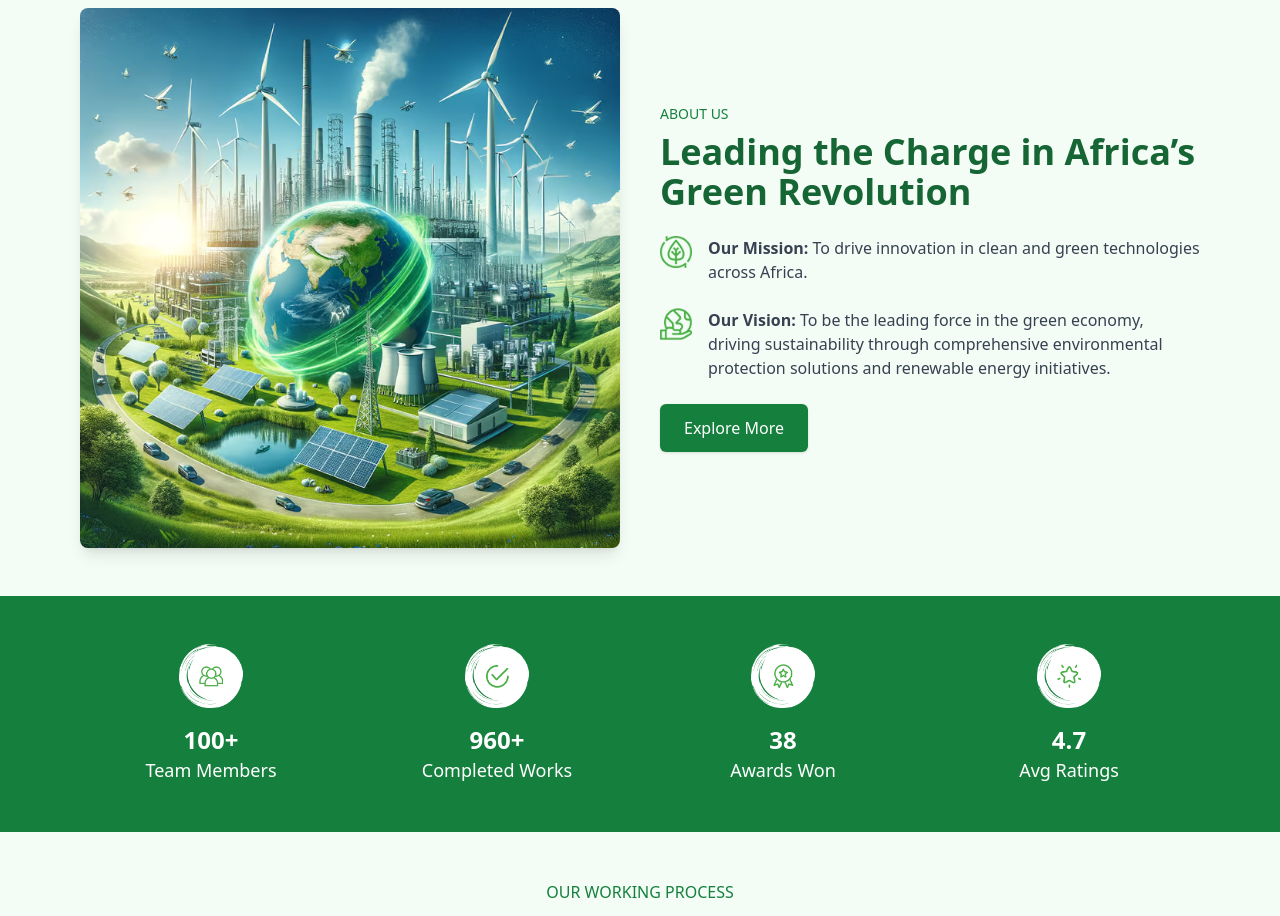
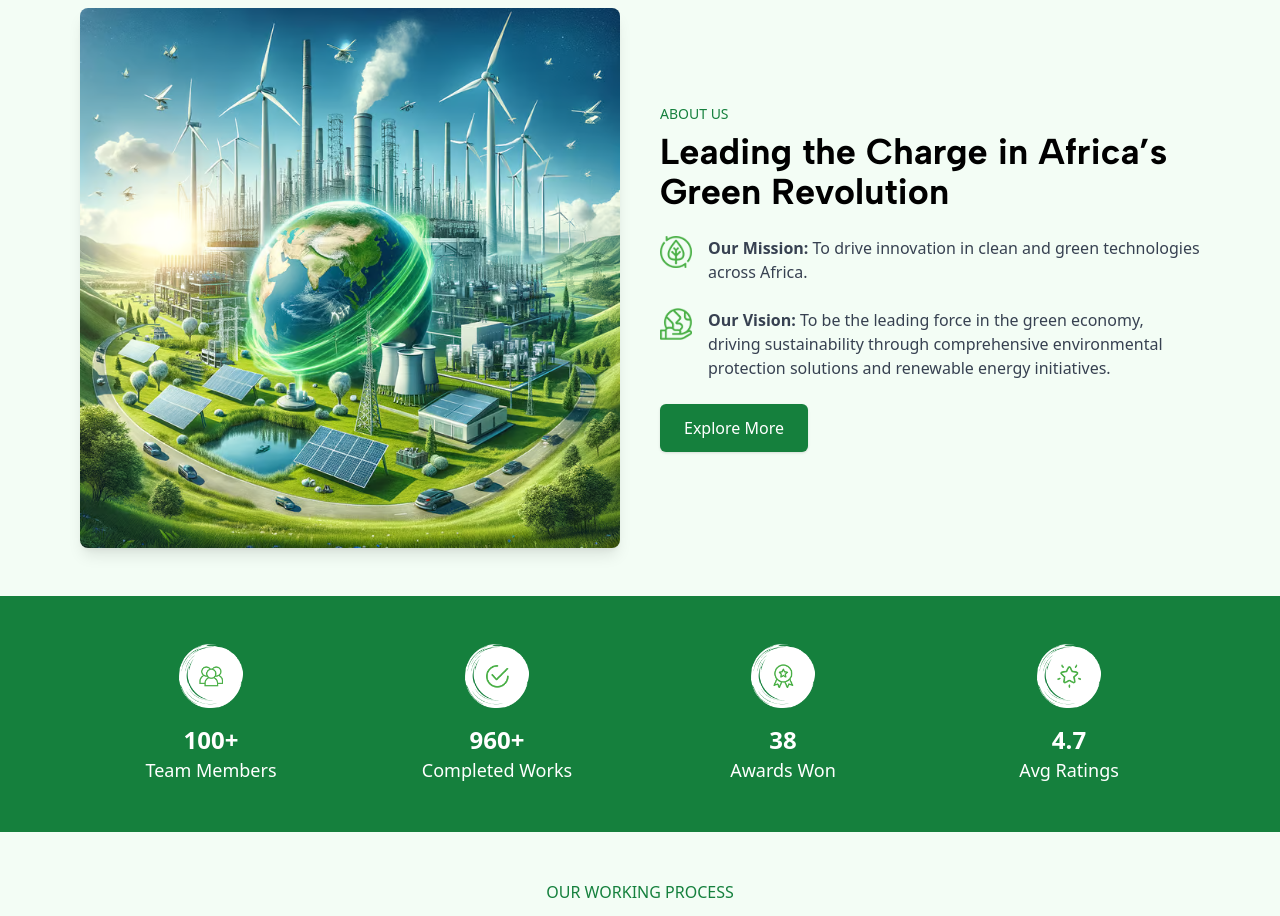
Before and after one commit to voweiro/GreenNigeria, a React (Create React App) app: page / in a window 1280 px wide. Shown: the part 840-1756 px from the top of the page. Built offline with nearby package versions, Linux system fonts and the light colour scheme.

Commit message:
hero section

```diff
--- a/src/Components/Climate/Climate.jsx
+++ b/src/Components/Climate/Climate.jsx
@@ -21,7 +21,7 @@ const Climate = () => {
           <p className="text-green-700 font-medium text-sm uppercase mb-2">
             About Us
           </p>
-          <h2 className="text-3xl lg:text-4xl font-bold text-green-800 mb-6">
+          <h2 className="text-3xl lg:text-4xl font-bold font-albert  text-black mb-6">
             Leading the Charge in Africa’s Green Revolution
           </h2>
           <div className="flex items-start gap-4 mb-6">
```
